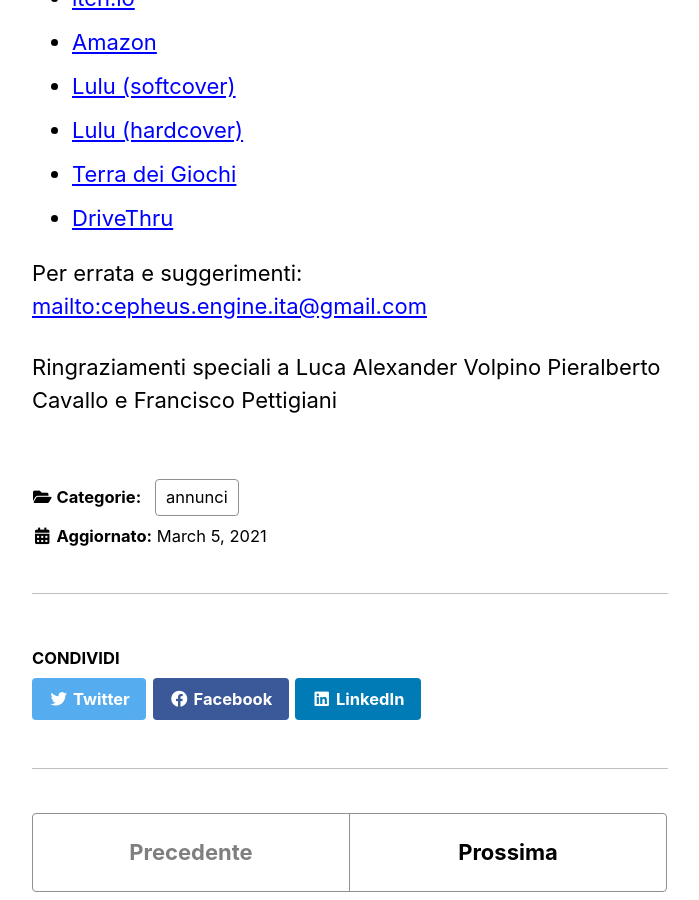
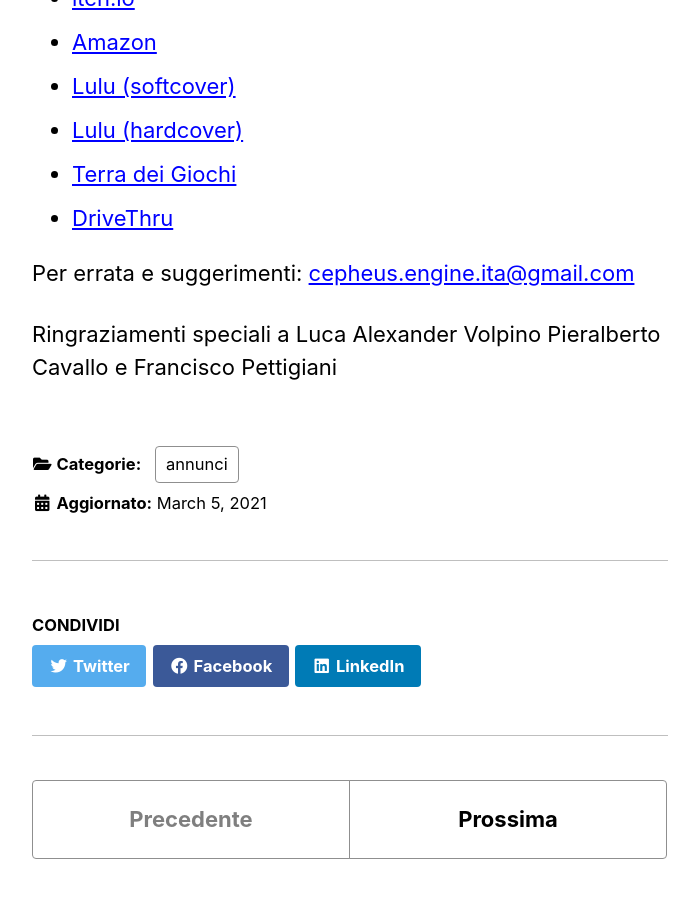
Before and after one commit to Italian-Translation-Alliance/italian-translation-alliance.github.io, a Jekyll site: the page built from _posts/2021-03-05-cepheus-engine.md, in a window 1280 px wide and 900 px high, scrolled down 1301 px. Shown: the whole window, without its empty margins (290-989 px from the left). Built offline with Jekyll 4.4.1, drawn with Linux system fonts in a browser that asks for light colours; cached includes are drawn as plain includes; comment, search, counter and statistics services are not loaded.

Commit message:
Update 2021-03-05-cepheus-engine.md

```diff
--- a/_posts/2021-03-05-cepheus-engine.md
+++ b/_posts/2021-03-05-cepheus-engine.md
@@ -24,6 +24,6 @@
 - [Terra dei Giochi](t.ly/mt73)
 - [DriveThru](https://www.drivethrurpg.com/product/349065/Cepheus-Engine--Versione-Italiana)
 
-Per errata e suggerimenti: [mailto:cepheus.engine.ita@gmail.com](cepheus.engine.ita@gmail.com)
+Per errata e suggerimenti: [cepheus.engine.ita@gmail.com](mailto:cepheus.engine.ita@gmail.com)
 
 Ringraziamenti speciali a Luca Alexander Volpino Pieralberto Cavallo e Francisco Pettigiani
```
